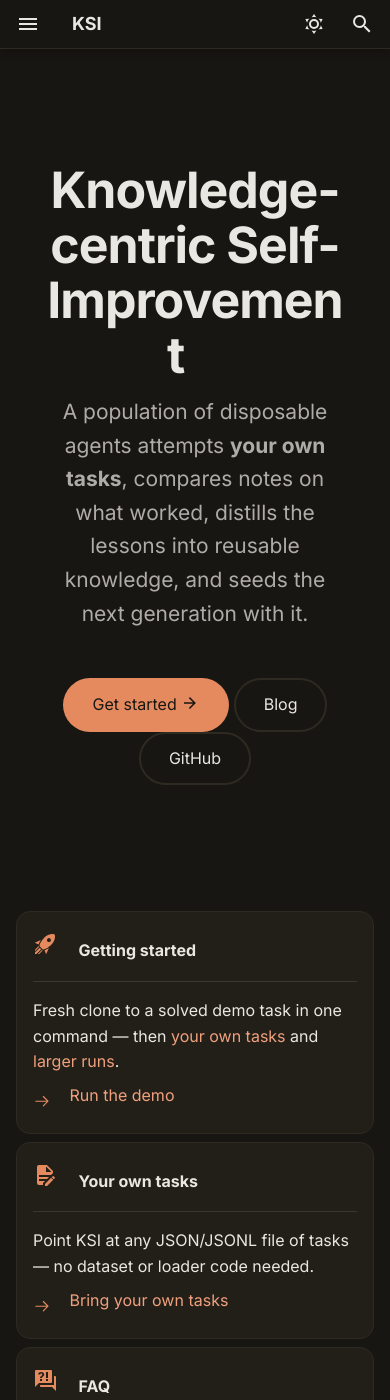
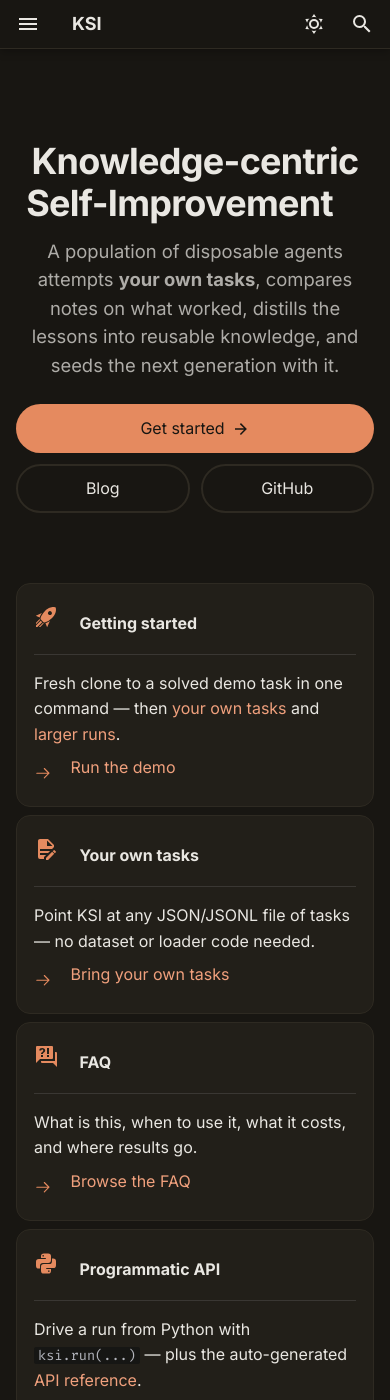
Before and after one commit to recursive-knowledge/KSI, an MkDocs documentation site: the page built from docs/index.md, in a window 390 px wide and 1400 px high. Built offline with MkDocs 1.6.1 and Material for MkDocs 9.7.7, drawn with Linux system fonts in a browser that asks for light colours; comment, search, counter and statistics services are not loaded.

Commit message:
docs: mobile layout for hero, CTA, cards, and diagram controls (#13)
Adds a mobile @media block to the docs stylesheet: tighter hero type and
spacing with text-wrap balance/pretty so the title can't strand a short last
line, a CTA grid (primary full-width, Blog/GitHub beneath), tighter card
padding with the hover lift disabled for touch, a permanently-visible Mermaid
expand button with larger zoom controls, and overflow-wrap on inline code.

Deliberately leaves wide tables and block code to Material, which already
handles both (.md-typeset__scrollwrap and pre > code each carry their own
overflow-x, and .md-content__inner > .highlight goes edge-to-edge at the same
breakpoint). Diagrams keep the native sizing from 5cfa2e1 rather than being
shrunk into the column.

Purely additive — 131 insertions, 0 deletions, no change to desktop.

Verified with mkdocs build --strict, the full pytest suite, and a headless
Chrome audit of four pages at 360px and 390px: no document-level horizontal
overflow and no nested scroll containers.

```diff
--- a/docs/stylesheets/extra.css
+++ b/docs/stylesheets/extra.css
@@ -231,6 +231,8 @@ body {
    ========================================================================== */
 .md-typeset .grid.cards > ul > li,
 .md-typeset .grid > .card {
+  /* Matches the blog's `--radius: 14px` card token — see the header note about
+     the two sites reading as one system. */
   border-radius: 14px;
   transition: transform 0.18s ease, box-shadow 0.18s ease;
 }
@@ -388,3 +390,132 @@ body.mermaid-zoom-lock {
   pointer-events: auto;
   z-index: 0;
 }
+
+/* ==========================================================================
+   Mobile layout
+   ========================================================================== */
+/* 44.984375em is Material's own mobile breakpoint — keep them identical so our
+   overrides switch on exactly the same viewport Material does. */
+@media screen and (max-width: 44.984375em) {
+  .md-typeset h1 {
+    font-size: 1.75rem;
+    line-height: 1.18;
+  }
+
+  .md-typeset h2 {
+    margin-top: 1.65rem;
+  }
+
+  .ksi-hero {
+    margin-bottom: 1.6rem;
+    padding: 2.1rem 0 1.9rem;
+  }
+
+  /* `text-wrap: balance` evens out the line lengths so the title can't strand a
+     short last line (the original problem here). Prefer it over a hand-tuned
+     max-width, which only works for the current wording. Browsers without it
+     just fall back to normal wrapping. */
+  .ksi-hero h1 {
+    font-size: 1.8rem;
+    line-height: 1.16;
+    text-wrap: balance;
+  }
+
+  /* `pretty` rather than `balance`: it keeps full-measure lines but avoids a
+     one-word last line, which reads better for a multi-line paragraph. */
+  .ksi-hero .ksi-tagline {
+    margin-bottom: 1.25rem;
+    font-size: 0.92rem;
+    line-height: 1.55;
+    text-wrap: pretty;
+  }
+
+  .ksi-cta {
+    display: block;
+  }
+
+  .ksi-cta > p {
+    display: grid;
+    grid-template-columns: 1fr 1fr;
+    width: min(100%, 19rem);
+    margin: 0 auto;
+    gap: 0.55rem;
+  }
+
+  .ksi-cta .md-button {
+    display: inline-flex;
+    align-items: center;
+    justify-content: center;
+    width: 100%;
+    min-height: 2.45rem;
+    padding: 0.45rem 0.75rem;
+    gap: 0.35rem;
+    white-space: nowrap;
+  }
+
+  .ksi-cta .md-button--primary {
+    grid-column: 1 / -1;
+  }
+
+  .md-typeset .grid.cards > ul {
+    gap: 0.7rem;
+  }
+
+  .md-typeset .grid.cards > ul > li {
+    padding: 0.85rem;
+  }
+
+  .md-typeset .grid.cards > ul > li:hover {
+    transform: none;
+    box-shadow: none;
+  }
+
+  /* Long inline code (flags, paths, dotted identifiers) is the one thing Material
+     doesn't already break on a narrow screen — `word-break: break-word` leaves an
+     unbroken token to overflow the column. Block code needs nothing: Material
+     gives `pre > code` its own `overflow: auto` and pulls top-level blocks
+     edge-to-edge at this same breakpoint.
+
+     Wide tables need nothing either — Material wraps every table in
+     `.md-typeset__scrollwrap`, which already scrolls horizontally at all widths. */
+  .md-typeset :not(pre) > code {
+    overflow-wrap: anywhere;
+  }
+
+  /* Diagrams keep their native size here too (see the useMaxWidth:false init
+     directives in architecture.md) and scroll inside their own box. Shrinking a
+     wide flowchart to a 360px column would make its labels unreadable — the
+     exact problem native sizing was introduced to fix — so on mobile the
+     always-visible expand button below is the way to read a large diagram.
+     `overscroll-behavior-x` stops a swipe at the diagram's edge from triggering
+     the browser's back-navigation gesture. */
+  .md-typeset .mermaid {
+    -webkit-overflow-scrolling: touch;
+    overscroll-behavior-x: contain;
+  }
+
+  /* No hover on touch, so the expand affordance has to be permanently visible,
+     and sized to a comfortable touch target. */
+  .mermaid-expand-btn {
+    top: 0.4rem;
+    right: 0.4rem;
+    width: 2.25rem;
+    height: 2.25rem;
+    opacity: 1;
+  }
+
+  .mermaid-zoom-toolbar {
+    gap: 0.5rem;
+    padding: 0.6rem;
+  }
+
+  .mermaid-zoom-toolbar button {
+    min-width: 2.5rem;
+    height: 2.5rem;
+    padding: 0 0.65rem;
+  }
+
+  .mermaid-zoom-toolbar [data-act="reset"] {
+    flex: 1 1 auto;
+  }
+}
```
